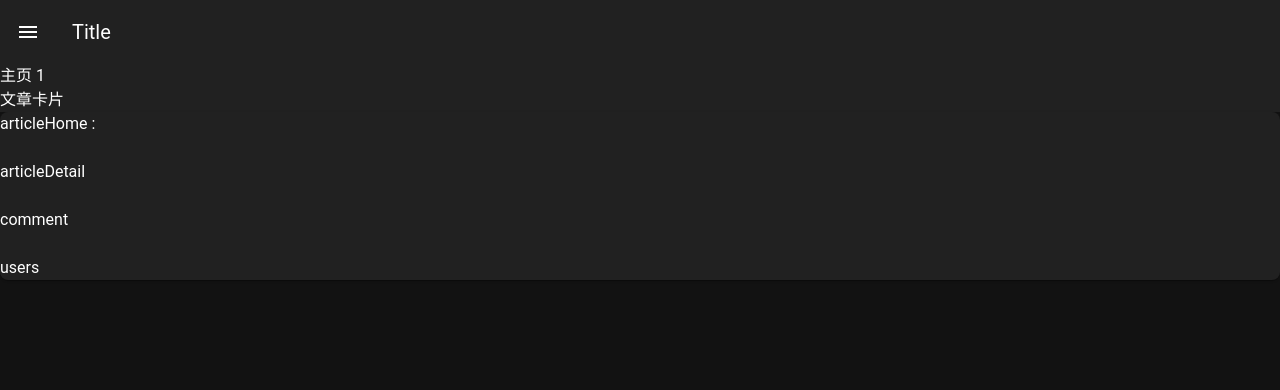
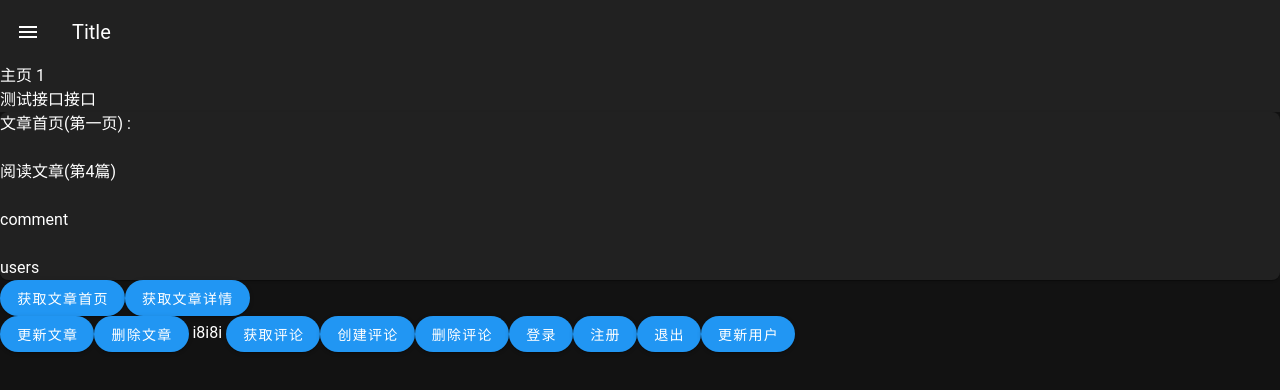
Before and after one commit to llc141525/MyBlog, a Vue app in the folder web/: page /1 in a window 1280 px wide. Shown: the top 390 px of the page. Built offline with nearby package versions, Linux system fonts and the light colour scheme; no server answers; a small style sheet from the web is missing.

Commit message:
机械革命 llc (#11)
* 用户完成, 在写文章

* web更新

* 添加首页获取评论个数的功能

```diff
--- a/web/src/components.d.ts
+++ b/web/src/components.d.ts
@@ -8,12 +8,10 @@ export {}
 /* prettier-ignore */
 declare module 'vue' {
   export interface GlobalComponents {
-    AppFooter: typeof import('./components/AppFooter.vue')['default']
     ArticleCard: typeof import('./components/ArticleCard.vue')['default']
-    HelloWorld: typeof import('./components/HelloWorld.vue')['default']
     NavBar: typeof import('./components/NavBar.vue')['default']
     RouterLink: typeof import('vue-router')['RouterLink']
     RouterView: typeof import('vue-router')['RouterView']
-    ToolBar: typeof import('./components/ToolBar.vue')['default']
+    Test: typeof import('./components/Test.vue')['default']
   }
 }
--- a/web/src/components/ArticleCard.vue
+++ b/web/src/components/ArticleCard.vue
@@ -10,11 +10,13 @@
     <br> users<br>
     {{ user }}
   </v-card>
+  <v-btn @click="getArticleHome"> 获取文章首页 </v-btn>
 
 </template>
 
 <script lang="ts" setup>
   import type { ArticleDetailResponse, ArticleHomeResponse, CommentResponse, UsersResponse } from '@/types';
+  import {articleApi} from "@/api/article.ts";
   // 测试所有接口
 
   const articleHome = ref<ArticleHomeResponse>()
@@ -22,20 +24,22 @@
   const comment = ref<CommentResponse[]>()
   const user = ref<UsersResponse>()
 
-  onMounted(async () => {
-  // articleHome.value = await articleApi.getArticleHome(1)
-  // articleDetail.value = await articleApi.getArticleDetail(4)
-  // comment.value = await commentApi.getComment(4)
-  // user.value = await usersApi.login({ username: 'abc', password: '123' })
-  // await usersApi.logout();
-  // usersApi.register({ username: 'tttttffffft', password: 'sdfsdfs' })
-  // usersApi.update({ username: 'testtestttt' })
-  // commentApi.createComment({ content: '测试测试', articleId: 4 })
-  // commentApi.deleteComment(19)
-  // articleApi.createArticle({ title: 'title', content: 'content', cover_url: 'test', status: false })
-  // articleApi.deleteArticle(6)
-  // articleApi.updateArticle({ articleId: 9, content: '测试' })
-  })
-
+  // onMounted(async () => {
+  // // articleHome.value = await articleApi.getArticleHome(1)
+  // // articleDetail.value = await articleApi.getArticleDetail(4)
+  // // comment.value = await commentApi.getComment(4)
+  // // user.value = await usersApi.login({ username: 'abc', password: '123' })
+  // // await usersApi.logout();
+  // // usersApi.register({ username: 'tttttffffft', password: 'sdfsdfs' })
+  // // usersApi.update({ username: 'testtestttt' })
+  // // commentApi.createComment({ content: '测试测试', articleId: 4 })
+  // // commentApi.deleteComment(19)
+  // // articleApi.createArticle({ title: 'title', content: 'content', cover_url: 'test', status: false })
+  // // articleApi.deleteArticle(6)
+  // // articleApi.updateArticle({ articleId: 9, content: '测试' })
+  // })
+  const getArticleHome = async ()=>{
+    articleHome.value = await articleApi.getArticleHome(1)
+  }
 
 </script>
--- /dev/null
+++ b/web/src/components/Test.vue
@@ -0,0 +1,103 @@
+<template>
+  <VSheet>测试接口接口</VSheet>
+  <v-card>
+    文章首页(第一页) : <br>
+    {{ articleHome }}
+    <br>阅读文章(第4篇)<br>
+    {{ articleDetail }}
+    <br> comment <br>
+    {{ comment }}
+    <br> users<br>
+    {{ user }}
+  </v-card>
+  <v-btn @click="getArticleHome"> 获取文章首页</v-btn>
+  <v-btn @click="getArticleDetail"> 获取文章详情</v-btn>
+  <br>
+<!--  <v-sheet>-->
+<!--    <v-text-field label="文章标题"  v-model="createArticleVar?.title"></v-text-field>-->
+<!--    <v-text-field label="文章内容"  v-model="createArticleVar?.content"></v-text-field>-->
+<!--    <v-text-field label="文章封面"  v-model="createArticleVar?.cover_url"></v-text-field>-->
+<!--    <v-text-field label="文章状态"  v-model="createArticleVar?.status"></v-text-field>-->
+<!--    -->
+<!--  <v-btn @click="createArticle"> 创建文章</v-btn>-->
+<!--  </v-sheet>-->
+  <v-btn @click="updateArticle"> 更新文章</v-btn>
+  <v-btn @click="deleteArticle"> 删除文章</v-btn> i8i8i
+  <v-btn @click="getComment"> 获取评论</v-btn>
+  <v-btn @click="createComment"> 创建评论</v-btn>
+  <v-btn @click="deleComment"> 删除评论</v-btn>
+  <v-btn @click="login"> 登录</v-btn>
+  <v-btn @click="register"> 注册</v-btn>
+  <v-btn @click="logout"> 退出</v-btn>
+  <v-btn @click="updateUser"> 更新用户</v-btn>
+
+</template>
+
+<script lang="ts" setup>
+import type {
+  ArticleDetailResponse,
+  ArticleHomeResponse,
+  CommentResponse, CreateArticleRequest,
+  UpdateArticleRequest,
+  UsersRequest,
+  UsersResponse
+} from '@/types';
+import {articleApi} from "@/api/article.ts";
+import {commentApi} from "@/api/comment.ts";
+import {usersApi} from "@/api/users.ts";
+// 测试所有接口
+// 测试文章所用的值
+const articleHome = ref<ArticleHomeResponse>()
+const articleDetail = ref<ArticleDetailResponse>()
+const updateArticleVar = ref<UpdateArticleRequest>()
+const createArticleVar = ref<CreateArticleRequest>()
+
+// 测试评论所用的值
+const comment = ref<CommentResponse[]>()
+
+// 测试用户所用的值
+const updateUserVar = ref<UsersRequest>()
+const user = ref<UsersResponse>()
+// 文章有关接口
+const getArticleHome = async () => {
+  articleHome.value = await articleApi.getArticleHome(1)
+}
+const getArticleDetail = async () => {
+  articleDetail.value = await articleApi.getArticleDetail(4)
+}
+const createArticle = async () => {
+  await articleApi.createArticle({title: 'title', content: 'content', cover_url: 'test', status: false})
+}
+const updateArticle = async () => {
+  await articleApi.updateArticle({articleId: 9, content: '测试', title:"测试标题"})
+}
+const deleteArticle = async () => {
+  await articleApi.deleteArticle(6)
+}
+
+// 评论有关接口
+const getComment = async () => {
+  comment.value = await commentApi.getComment(4)
+}
+const deleComment = async () => {
+  await commentApi.deleteComment(1)
+}
+const createComment = async () => {
+  // 如果是嵌套评论的子评论. 那么需要填入 parentCommentId
+  await commentApi.createComment({content: '测试测试', articleId: 4})
+}
+
+// 用户有关接口
+const login = async () => {
+  user.value = await usersApi.login({username: 'abc', password: '123'})
+}
+const register = async () => {
+  await usersApi.register({username: 'testeeeeeee', password: 'sdfsdfs'})
+}
+const logout = async () => {
+  await usersApi.logout();
+}
+const updateUser = async () => {
+  await usersApi.update({username: 'testtestttt'})
+}
+</script>
--- a/web/src/pages/[page].vue
+++ b/web/src/pages/[page].vue
@@ -1,9 +1,11 @@
 <template>
   <v-sheet> 主页 {{ page }}</v-sheet>
-  <article-card />
+  <test/>
 </template>
 
 <script lang="ts" setup>
+  import Test from "@/components/Test.vue";
+
   const route= useRoute()
 
   // 获取路由参数, page 是页数.
--- a/web/src/types/index.ts
+++ b/web/src/types/index.ts
@@ -67,7 +67,7 @@ export interface CreateArticleRequest {
 export interface CreateCommentRequest {
   content: string,
   articleId: number,
-  parentCommentId: number | null,
+  parentCommentId?: number | null,
 }
 
 export interface UpdateArticleRequest {
```
Also changed, not shown: 2 other files (tests, documents, lock files or other folders).
